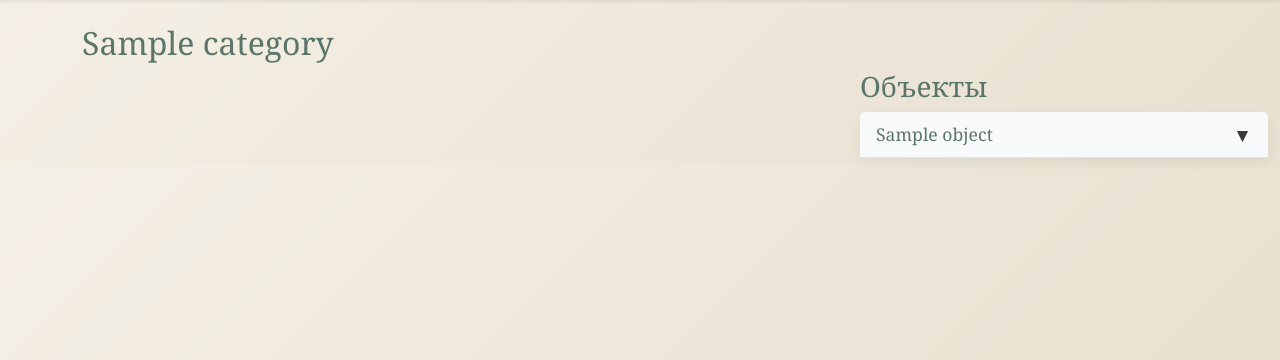
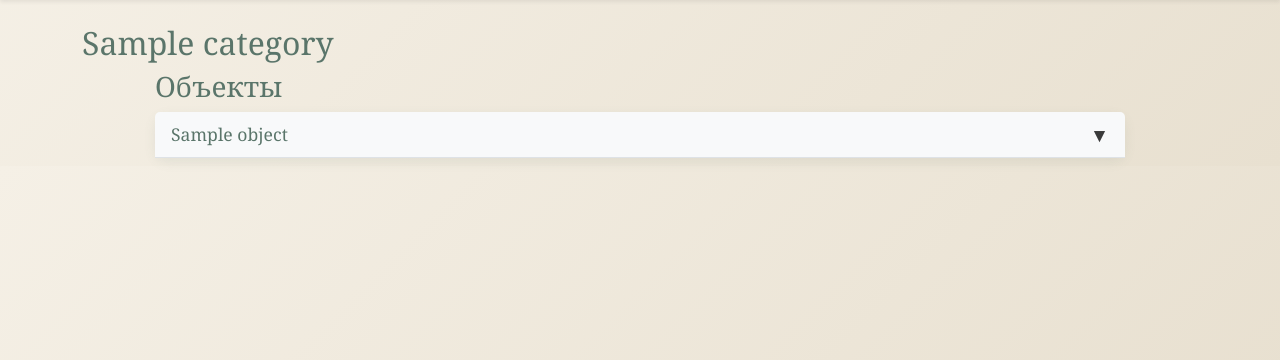
Before and after one commit to lisaCookie/create_objects, a Flask app: page /category/1 in a window 1280 px wide. Shown: the part 60-420 px from the top of the page. Run offline with Flask 3, Linux system fonts and the light colour scheme; data comes from the database, SQL or seed files in the repository; tables that the repository leaves empty hold one stand-in row (values such as "Sample post").

Commit message:
modified:   RECIPES/static/css/styles.css         modified:   RECIPES/templates/categorypage.html

```diff
--- a/RECIPES/static/css/styles.css
+++ b/RECIPES/static/css/styles.css
@@ -205,3 +205,25 @@
     flex: 0 0 100% !important;
   }
 }
+
+
+/* Стили для страницы без боковых колонок */
+.container-fluid.no-sidebar .row {
+  justify-content: center; /* Центрирование контента по горизонтали */
+}
+
+.container-fluid.no-sidebar .col-12 {
+  max-width: 1000px; /* Максимальная ширина контента */
+  padding: 0 15px;
+}
+
+/* Убедитесь, что объекты не прижимаются к краям */
+.container-fluid.no-sidebar .col-12 {
+  width: 100%;
+}
+
+@media (min-width: 992px) {
+  .container-fluid.no-sidebar .col-12 {
+    width: 100%; /* Для десктопной версии незалогиненным пользователям */
+  }
+}
--- a/RECIPES/templates/categorypage.html
+++ b/RECIPES/templates/categorypage.html
@@ -32,21 +32,24 @@
     </div>
   </div>
 
-  <div class="container-fluid">
+  <!-- Контейнер для объектов -->
+  <div class="container-fluid {% if not session.get('user_id') %}no-sidebar{% endif %}">
     <div class="row g-3">
 
-      <!-- Левая колонка -->
+      <!-- Левая колонка (видна только авторизованным пользователям) -->
+      {% if session.get('user_id') %}
         <div class="col-12 col-lg-4">
           {% include 'partials/subcategories.html' %}
         </div>
 
-      <!-- Центральная колонка -->
+        <!-- Центральная колонка (видна только авторизованным пользователям) -->
         <div class="col-12 col-lg-4">
           {% include 'partials/object_form.html' %}
         </div>
+      {% endif %}
 
-      <!-- Правая колонка -->
-      <div class="col-12 col-lg-4">
+      <!-- Правая колонка с объектами видна всегда, но для неавторизованных юзеров занимает всю ширину -->
+      <div class="col-12 {% if session.get('user_id') %}col-lg-4{% endif %}">
         {% include 'partials/objects_list.html' %}
       </div>
 
```
Lines whose indentation alone changed are shown as unchanged.
